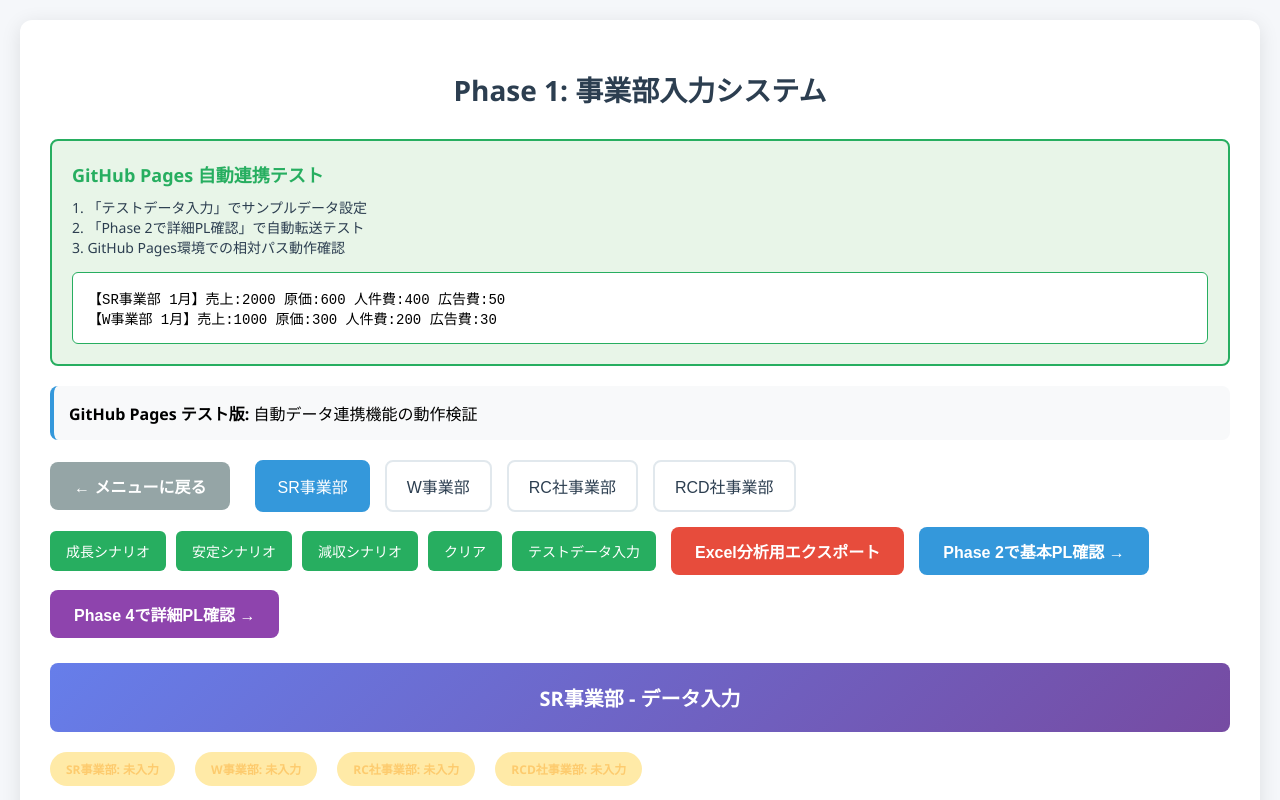
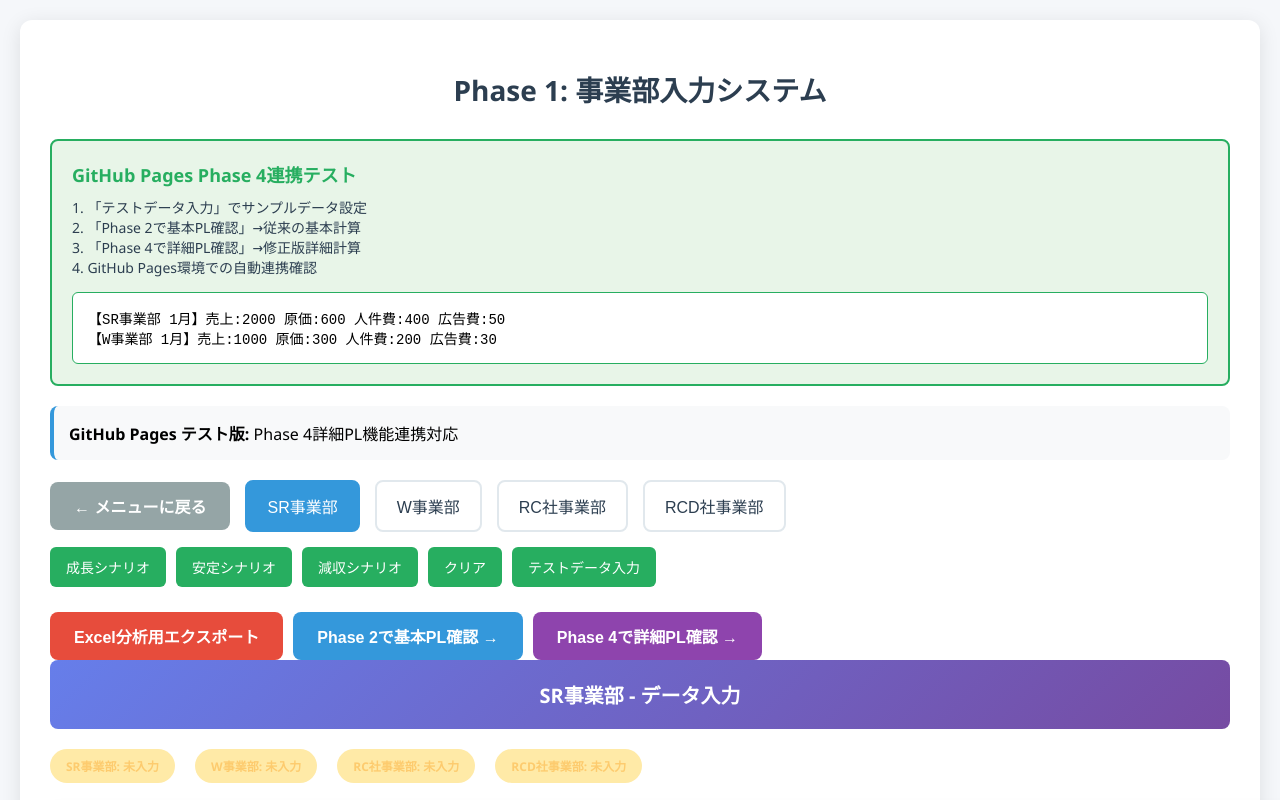
Before and after one commit to ratia-company-pl/4dept-pl-simulator-test, a plain HTML site: page index.html in a window 1280 px wide. Shown: the top 800 px of the page. Drawn offline with Linux system fonts and the light colour scheme.

Commit message:
修正3回目

```diff
--- a/index.html
+++ b/index.html
@@ -100,12 +100,28 @@
             transform: translateY(-1px);
         }
 
+        .back-btn {
+            background: #95a5a6;
+        }
+
+        .back-btn:hover {
+            background: #7f8c8d;
+        }
+
         .phase-btn {
             background: #3498db;
         }
 
         .phase-btn:hover {
             background: #2980b9;
+        }
+
+        .phase4-btn {
+            background: #8e44ad;
+        }
+
+        .phase4-btn:hover {
+            background: #7d3c98;
         }
 
         .input-table {
@@ -184,6 +200,7 @@
             display: flex;
             gap: 20px;
             margin: 20px 0;
+            flex-wrap: wrap;
         }
 
         .status-item {
@@ -233,13 +250,11 @@
             font-size: 14px;
         }
 
-        .back-btn {
-            background: #95a5a6;
-            margin-right: 10px;
-        }
-
-        .back-btn:hover {
-            background: #7f8c8d;
+        .button-row {
+            display: flex;
+            gap: 10px;
+            margin-top: 15px;
+            flex-wrap: wrap;
         }
     </style>
 </head>
@@ -248,11 +263,12 @@
         <h1>Phase 1: 事業部入力システム</h1>
 
         <div class="test-section">
-            <div class="test-title">GitHub Pages 自動連携テスト</div>
+            <div class="test-title">GitHub Pages Phase 4連携テスト</div>
             <div class="test-instructions">
                 1. 「テストデータ入力」でサンプルデータ設定<br>
-                2. 「Phase 2で詳細PL確認」で自動転送テスト<br>
-                3. GitHub Pages環境での相対パス動作確認
+                2. 「Phase 2で基本PL確認」→従来の基本計算<br>
+                3. 「Phase 4で詳細PL確認」→修正版詳細計算<br>
+                4. GitHub Pages環境での自動連携確認
             </div>
             <div class="test-data">
                 【SR事業部 1月】売上:2000 原価:600 人件費:400 広告費:50<br>
@@ -261,7 +277,7 @@
         </div>
 
         <div class="progress-info">
-            <strong>GitHub Pages テスト版:</strong> 自動データ連携機能の動作検証
+            <strong>GitHub Pages テスト版:</strong> Phase 4詳細PL機能連携対応
         </div>
 
         <div class="controls">
@@ -279,10 +295,12 @@
                 <button class="preset-btn" onclick="applyPreset('clear')">クリア</button>
                 <button class="preset-btn" onclick="applyTestData()" style="background: #27ae60;">テストデータ入力</button>
             </div>
+        </div>
 
+        <div class="button-row">
             <button class="export-btn" onclick="exportForAnalysis()">Excel分析用エクスポート</button>
             <button class="export-btn phase-btn" onclick="transferToPhase2()">Phase 2で基本PL確認 →</button>
-            <button class="export-btn phase-btn" onclick="transferToPhase4()" style="background: #8e44ad;">Phase 4で詳細PL確認 →</button>
+            <button class="export-btn phase4-btn" onclick="transferToPhase4()">Phase 4で詳細PL確認 →</button>
         </div>
 
         <div class="current-business" id="currentBusiness">SR事業部 - データ入力</div>
@@ -325,13 +343,7 @@
                     grossMarginRate: 0.272,
                     commissionRate: 0.035,
                     advertising: { 1: 0, 2: 2, 3: 0, 4: 0, 5: 0, 6: 6, 7: 0, 8: 6, 9: 0, 10: 10, 11: 0, 12: 12 },
-                    fixedCosts: { venue: 154, facility: 86, others: 84 },
-                    personnelRates: [
-                        { min: 0, max: 500, rate: 0.24 },
-                        { min: 500, max: 1000, rate: 0.22 },
-                        { min: 1000, max: 1500, rate: 0.20 },
-                        { min: 1500, max: Infinity, rate: 0.18 }
-                    ]
+                    fixedCosts: { venue: 154, facility: 86, others: 84 }
                 }
             },
             w: {
@@ -542,7 +554,6 @@
                 return;
             }
 
-            // データをローカルストレージに保存
             const transferData = {
                 timestamp: new Date().toISOString(),
                 businessData: inputData,
@@ -550,8 +561,6 @@
             };
 
             localStorage.setItem('phase1_to_phase2_data', JSON.stringify(transferData));
-
-            // Phase 2に移動
             window.location.href = '../phase2-pl-display/?from=phase1';
         }
 
@@ -568,7 +577,6 @@
                 return;
             }
 
-            // データをローカルストレージに保存
             const transferData = {
                 timestamp: new Date().toISOString(),
                 businessData: inputData,
@@ -577,9 +585,9 @@
             };
 
             localStorage.setItem('phase1_to_phase2_data', JSON.stringify(transferData));
+            window.location.href = '../phase4-detailed-pl/?from=phase1';
 
-            // Phase 4に移動
-            window.location.href = '../phase4-detailed-pl/?from=phase1';
+            alert('Phase 4: 詳細PL表示システムでデータを確認してください！修正版計算ロジックが適用されます。');
         }
 
         // 初期化実行
```
